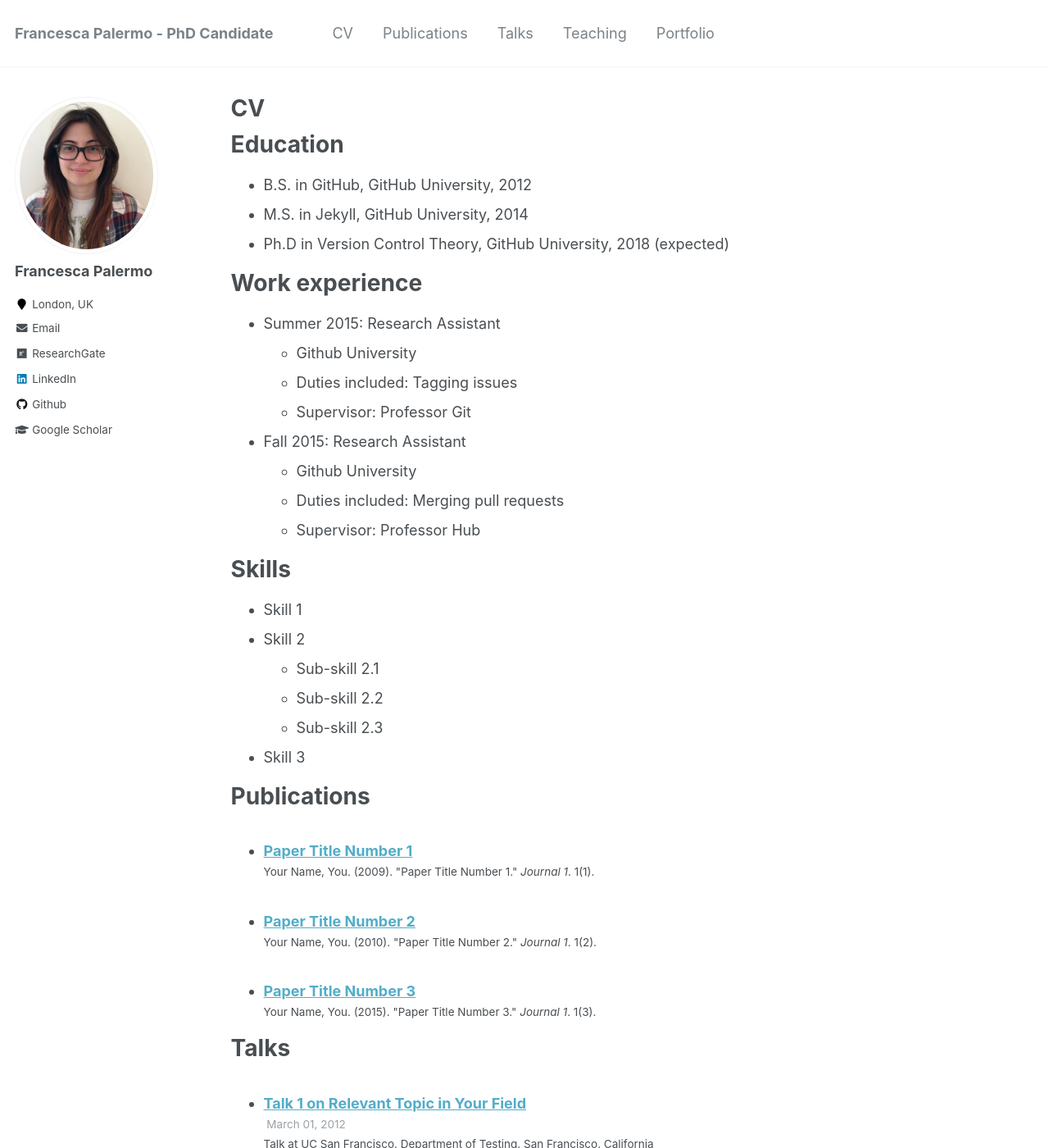
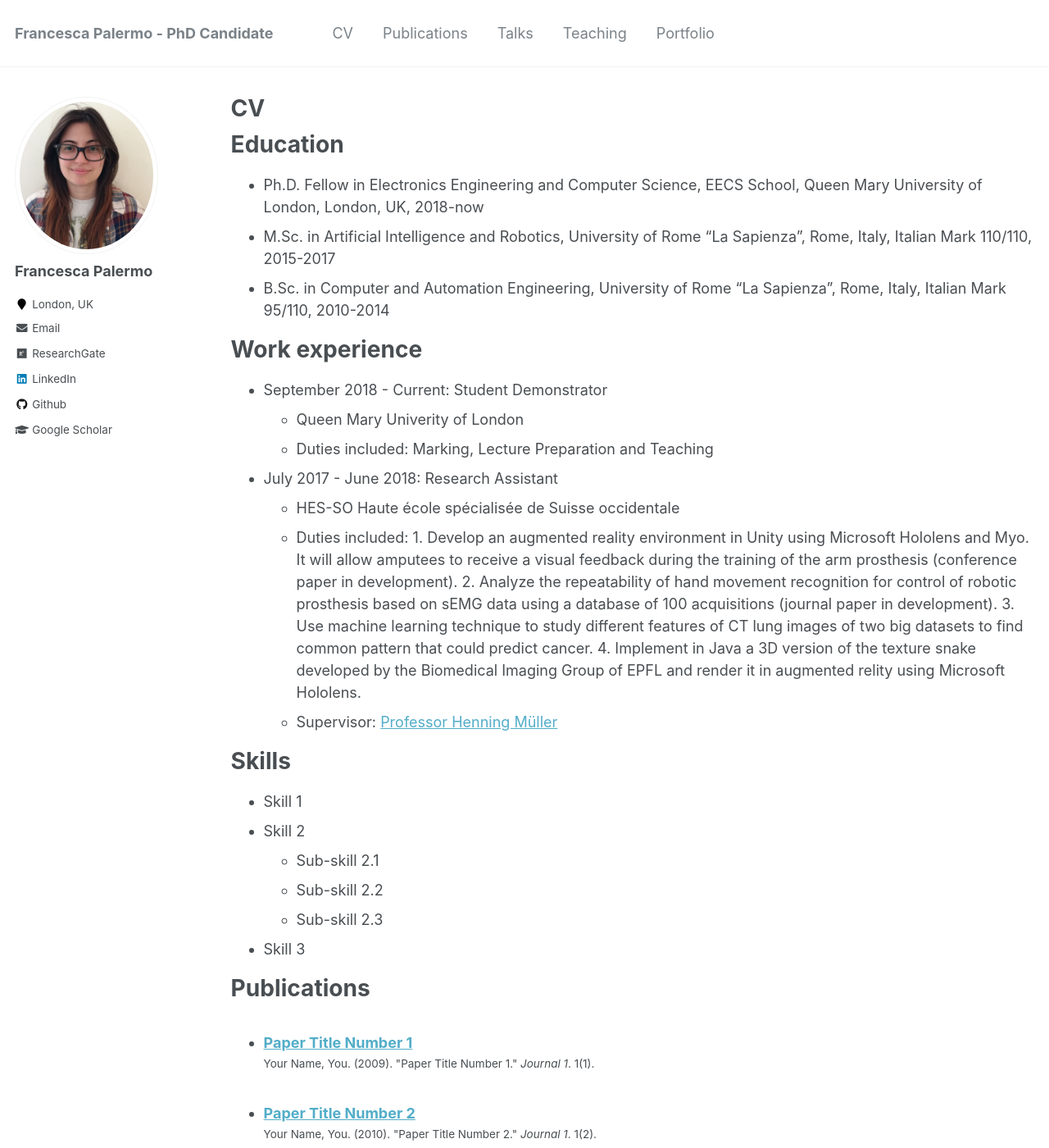
Before and after one commit to francescapalermo/francescapalermo.github.io, a Jekyll site: the page built from _pages/cv.md, in a window 1280 px wide and 1400 px high. Shown: the whole window at 82% size. Built offline with Jekyll 4.4.1, drawn with Linux system fonts in a browser that asks for light colours.

Commit message:
Update cv.md

```diff
--- a/_pages/cv.md
+++ b/_pages/cv.md
@@ -11,21 +11,32 @@ redirect_from:
 
 Education
 ======
-* B.S. in GitHub, GitHub University, 2012
-* M.S. in Jekyll, GitHub University, 2014
-* Ph.D in Version Control Theory, GitHub University, 2018 (expected)
+* Ph.D. Fellow in Electronics Engineering and Computer Science, EECS School, Queen Mary
+University of London, London, UK, 2018-now
+* M.Sc. in Artificial Intelligence and Robotics, University of Rome "La Sapienza", Rome, Italy,
+Italian Mark 110/110, 2015-2017
+* B.Sc. in Computer and Automation Engineering, University of Rome "La Sapienza", Rome,
+Italy, Italian Mark 95/110, 2010-2014
 
 Work experience
 ======
-* Summer 2015: Research Assistant
-  * Github University
-  * Duties included: Tagging issues
-  * Supervisor: Professor Git
+* September 2018 - Current: Student Demonstrator
+  * Queen Mary Univerity of London
+  * Duties included: Marking, Lecture Preparation and Teaching
 
-* Fall 2015: Research Assistant
-  * Github University
-  * Duties included: Merging pull requests
-  * Supervisor: Professor Hub
+
+* July 2017 - June 2018: Research Assistant
+  * HES-SO Haute école spécialisée de Suisse occidentale
+  * Duties included:
+		1. Develop an augmented reality environment in Unity using Microsoft Hololens and Myo. It will allow amputees
+to receive a visual feedback during the training of the arm prosthesis (conference paper in development).
+		2. Analyze the repeatability of hand movement recognition for control of robotic prosthesis based on sEMG data
+using a database of 100 acquisitions (journal paper in development).
+		3. Use machine learning technique to study different features of CT lung images of two big datasets to find common pattern that could predict
+cancer.
+		4. Implement in Java a 3D version of the texture snake developed by the Biomedical Imaging Group of
+EPFL and render it in augmented relity using Microsoft Hololens.
+  * Supervisor: [Professor Henning Müller](https://www.hevs.ch/en/rad-institutes/institute-of-information-systems/collaborateurs/professor-uas/muller-1609)
 
 Skills
 ======
```
